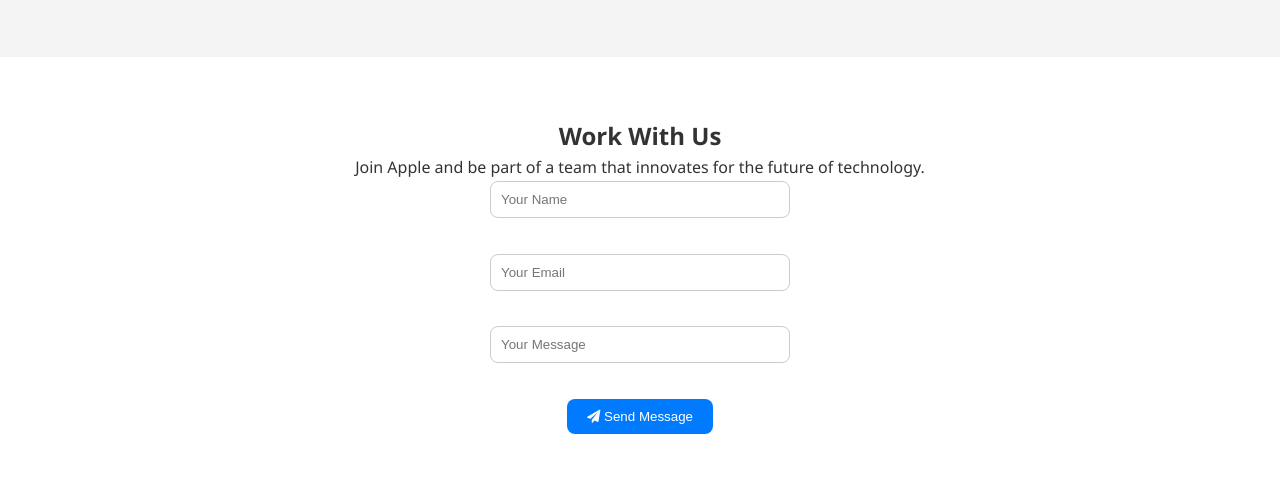
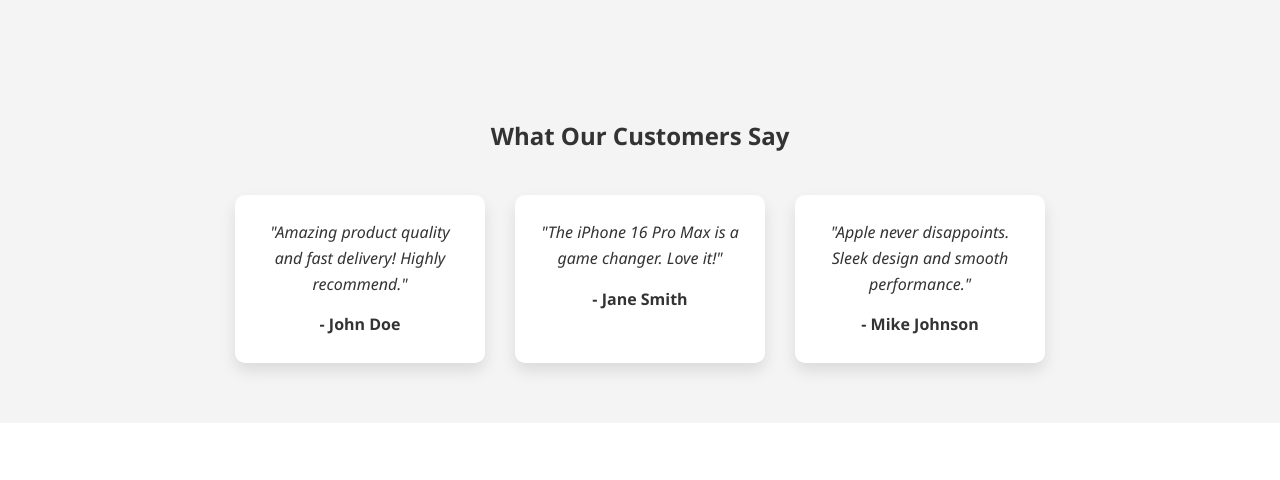
Before and after one commit to nabeel77-n/Apple, a plain HTML site: page index.html in a window 1280 px wide. Shown: the part 1850-2330 px from the top of the page. Drawn offline with Linux system fonts and the light colour scheme.

Commit message:
add customer opinion

```diff
--- a/index.html
+++ b/index.html
@@ -98,6 +98,25 @@
     </div>
   </section>
 
+  <!-- Testimonials Section -->
+  <section class="testimonials">
+    <h2>What Our Customers Say</h2>
+    <div class="testimonial-gallery">
+      <div class="testimonial">
+        <p>"Amazing product quality and fast delivery! Highly recommend."</p>
+        <h4>- John Doe</h4>
+      </div>
+      <div class="testimonial">
+        <p>"The iPhone 16 Pro Max is a game changer. Love it!"</p>
+        <h4>- Jane Smith</h4>
+      </div>
+      <div class="testimonial">
+        <p>"Apple never disappoints. Sleek design and smooth performance."</p>
+        <h4>- Mike Johnson</h4>
+      </div>
+    </div>
+  </section>
+
   <!-- Contact Section -->
   <section class="contact">
     <h2>Work With Us</h2>
```
